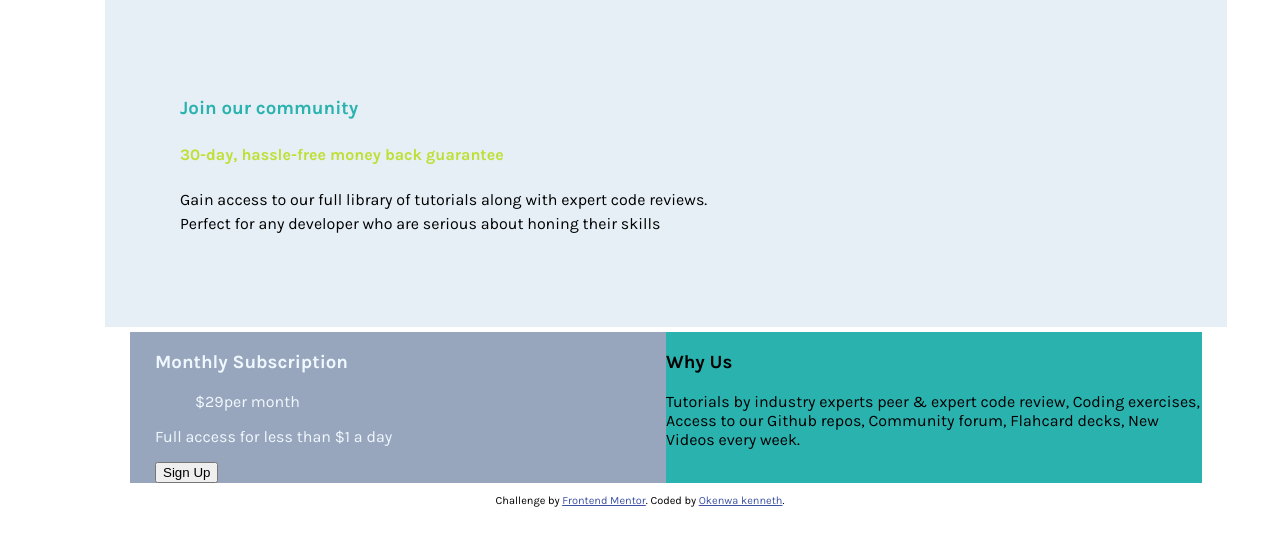
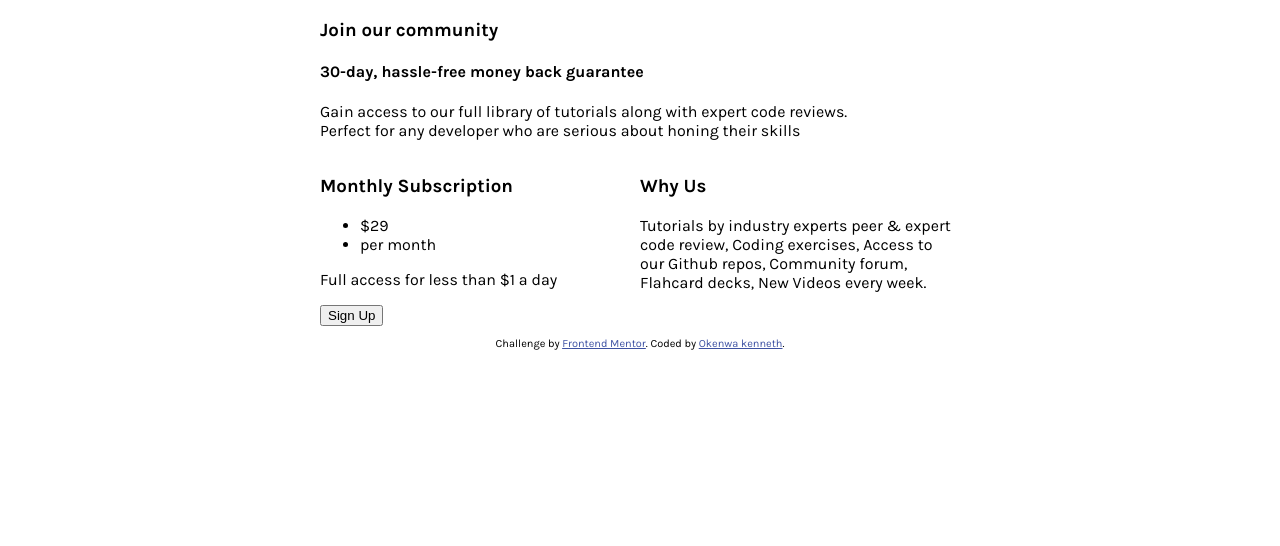
Before and after one commit to Anekenonso/Responsive-single-webpage, a plain HTML site: page index.html in a window 1280 px wide. Drawn offline with Linux system fonts and the light colour scheme.

Commit message:
restructuring

```diff
--- a/index.html
+++ b/index.html
@@ -22,9 +22,10 @@
     <title>Frontend Mentor | Single Price Grid Component</title>
   </head>
   <body>
-    <div class="container">
-      <div class="community">
-        <div class="contents">
+    <main class="container">
+
+      <div class="one">
+        <div class="cell blue">
             <h3>Join our community</h3>
             <h4>30-day, hassle-free money back guarantee</h4>
             <p>
@@ -35,9 +36,8 @@
         </div>
       </div>
 
-      <div class="grid-box">
-        <div class="subscription">
-          <div class="content">
+      <div class="two">
+        <div class="cell blue">
           <h3>Monthly Subscription</h3>
           <ul>
             <li>$29</li>
@@ -48,10 +48,7 @@
 
           <button>Sign Up</button>
         </div>
-        </div>
-
-        <div class="why-us">
-          <div class="content">
+        <div class="cell red">
           <h3>Why Us</h3>
           <p>
             Tutorials by industry experts peer & expert code review, Coding
@@ -60,8 +57,7 @@
           </p>
         </div>
       </div>
-      </div>
-    </div>
+    </main>
 
     <footer>
       <p class="attribution">
--- a/style.css
+++ b/style.css
@@ -8,89 +8,24 @@ body, html{
 }
 
 .container{
-    width: 90%;
-    justify-content: center;
-    padding: 0 40px;
-    margin: 0 40px;
-    box-sizing: border-box;
-    max-width: 90%;
+width: auto;
+margin: auto;
+justify-content: center;
 }
 
-/* Community styling */
-
-.container .community{
-    background: hsl(204, 43%, 93%);
-    width: 100%;
-    max-width: 1100px;
-    margin: 0 25px 5px 25px;
-    padding: 25px;
-    justify-content: center;
+.one, .two{
+    display: grid;
 }
 
-.community .contents{
-    width: 100%;
-    max-width: 1100px;
-    margin: 25px;
-    padding: 25px;
-    justify-content: center;
-    line-height: 1.5;
-    text-align: left;
+.one{
+    grid-template-columns: 1fr;
+    width: 50%;
+    margin: auto;
 }
-
-.community .contents h3{
-    color: hsl(179, 62%, 43%);
-}
-.community .contents h4 {
-    color: hsl(71, 73%, 54%);
-}
-
-/* End of community styling */
-
-/* Grid Box Styling*/
-
-.container .grid-box{
-    display: flex;
-    flex-direction: row;
-    width: 100%;
-    max-width: 1100px;
-    margin: 0 25px;
-    padding: 0 25px;
-    justify-content: center;
-}
-
-.grid-box .subscription {
+.two{
+    grid-template-columns: 1fr 1fr;
     width: 50%;
-    max-width: 50%;
-    margin: 0;
-    padding: 0;
-    background: hsl(218, 22%, 67%);
-    color: aliceblue;
-}
-
-.grid-box .subscription .content{
-    margin: 0 25px;
-    width: 100%;
-    max-width: 100%;
-}
-
-.grid-box .subscription .content ul{
-    display: flex;
-    flex-direction: row;
-    text-decoration: none;
-}
-
-.grid-box .subscription .content ul li {
-    text-decoration: none;
-    list-style-type: none;
-}
-
-
-.grid-box .why-us{
-    width: 50%;
-    max-width: 50%;
-    margin: 0;
-    padding: 0;
-    background: hsl(179, 62%, 43%);
+    margin: auto;
 }
 
 
```
Lines whose indentation alone changed are shown as unchanged.
